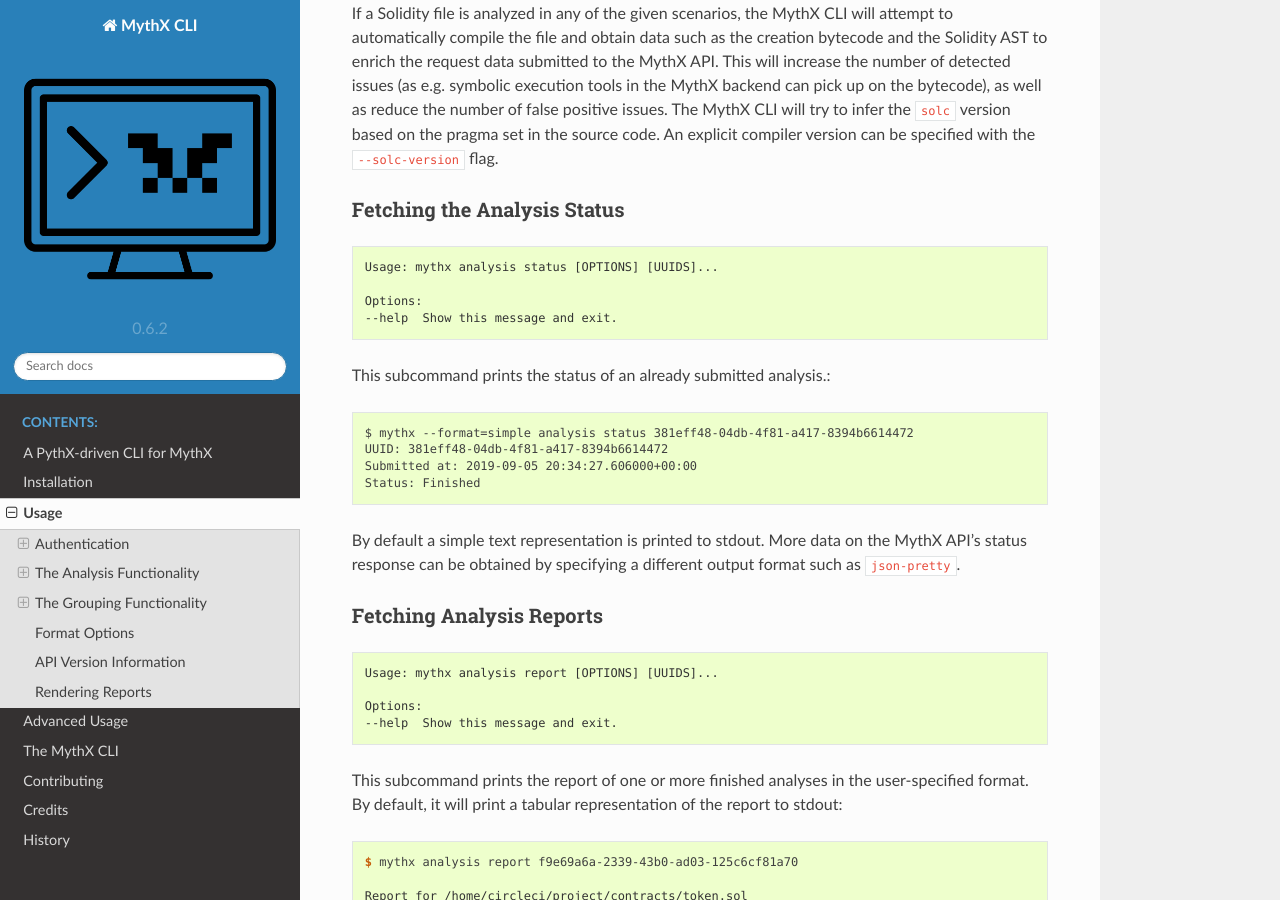
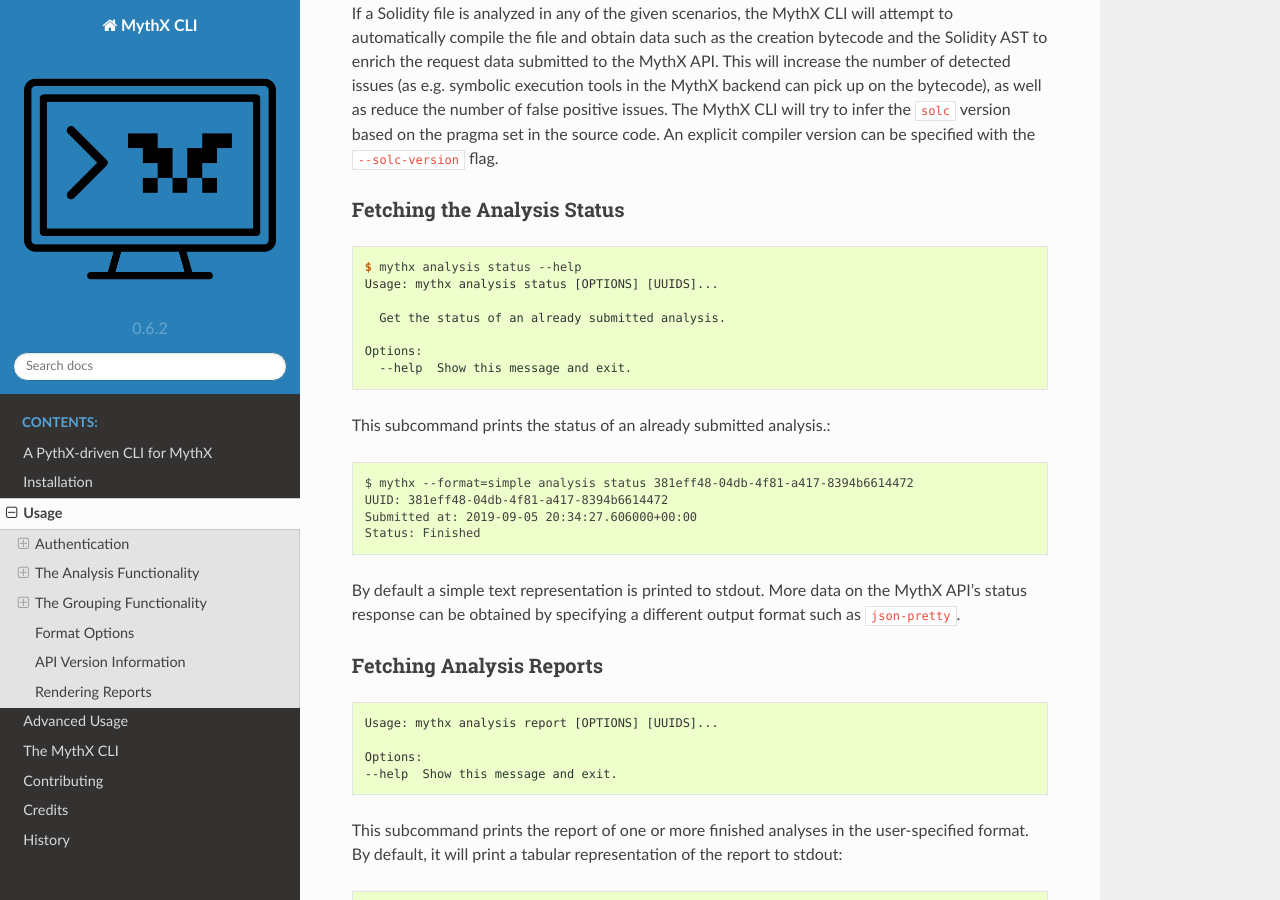
Before and after one commit to Consensys/mythx-cli, a Sphinx documentation site: the page built from docs/usage.rst, in a window 1280 px wide and 900 px high, scrolled down 2404 px. Built offline with Sphinx 7.4.7 and the Read the Docs theme 2.0.0, drawn with Linux system fonts in a browser that asks for light colours; pages that are not in the unit, such as notebooks, are missing from menus.

Commit message:
Update analysis status help page docs

```diff
--- a/docs/usage.rst
+++ b/docs/usage.rst
@@ -130,10 +130,14 @@
 
 .. code-block:: console
 
+    $ mythx analysis status --help
     Usage: mythx analysis status [OPTIONS] [UUIDS]...
 
+      Get the status of an already submitted analysis.
+
     Options:
-    --help  Show this message and exit.
+      --help  Show this message and exit.
+
 
 This subcommand prints the status of an already submitted analysis.::
 
```
